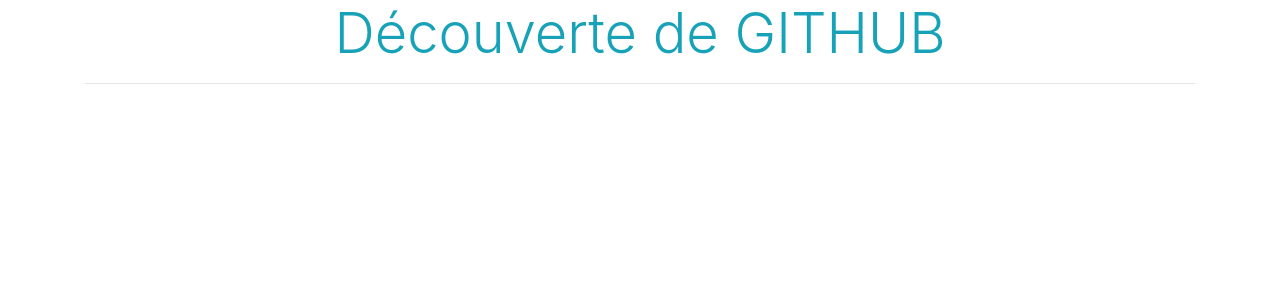
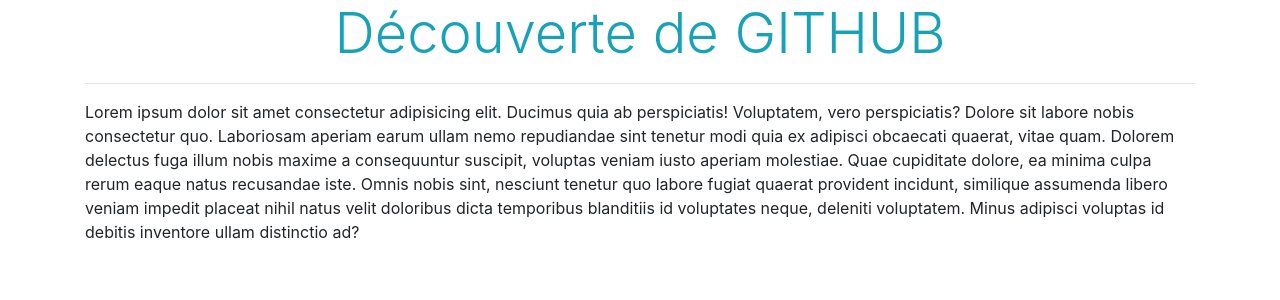
Before and after one commit to Eliza-dev/MonSite, a PHP site: page / in a window 1280 px wide. Shown: the top 300 px of the page. Run offline with PHP 8.4, Linux system fonts and the light colour scheme.

Commit message:
add paragraph

```diff
--- a/index.php
+++ b/index.php
@@ -11,6 +11,14 @@
 <body>
     <div class="container">
         <h1 class="display-4 text-center text-info"> Découverte de GITHUB</h1><hr>
+        <p> Lorem ipsum dolor sit amet consectetur adipisicing elit.
+        Ducimus quia ab perspiciatis! Voluptatem, vero perspiciatis? Dolore sit labore nobis consectetur quo.
+        Laboriosam aperiam earum ullam nemo repudiandae sint tenetur modi quia ex adipisci obcaecati quaerat, vitae quam.
+        Dolorem delectus fuga illum nobis maxime a consequuntur suscipit, voluptas veniam iusto aperiam molestiae.
+        Quae cupiditate dolore, ea minima culpa rerum eaque natus recusandae iste.
+        Omnis nobis sint, nesciunt tenetur quo labore fugiat quaerat provident incidunt,
+        similique assumenda libero veniam impedit placeat nihil natus velit doloribus dicta temporibus blanditiis id voluptates
+        neque, deleniti voluptatem. Minus adipisci voluptas id debitis inventore ullam distinctio ad?</p>
     </div>
 </body>
 </html>
```
